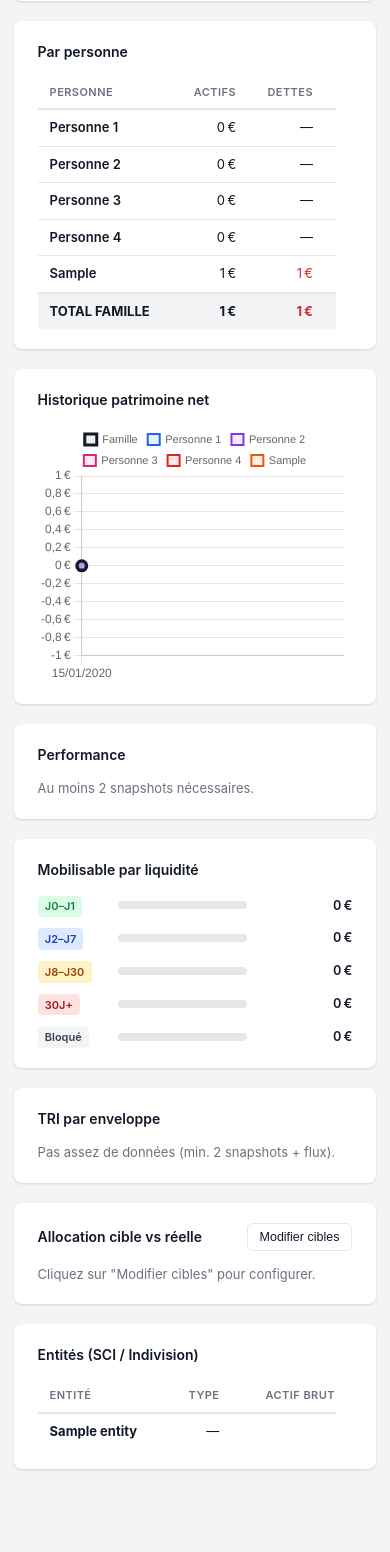
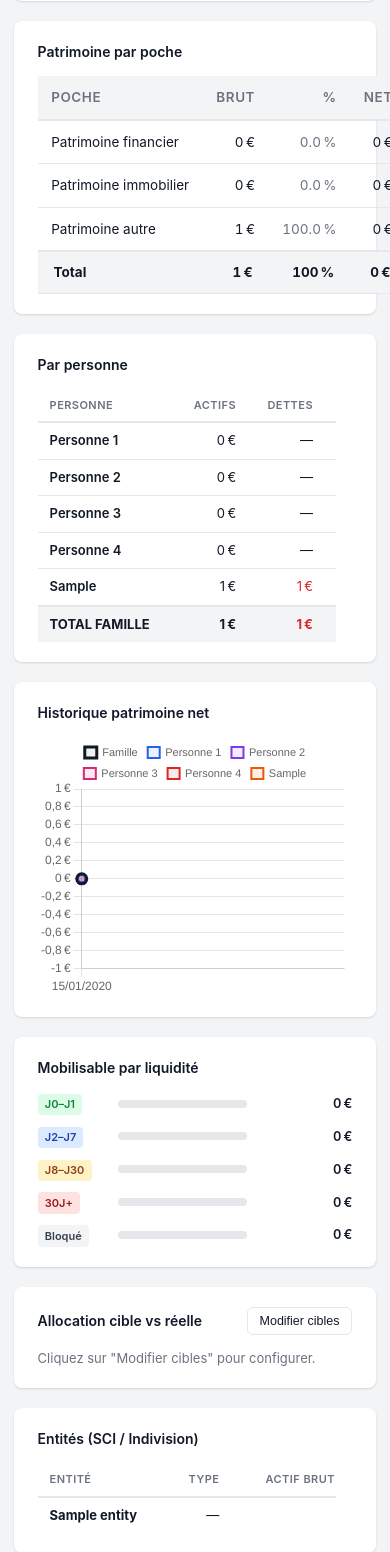
Before and after one commit to jrozelle/financy, a Flask app: page / in a window 390 px wide. Shown: the part 1163-2715 px from the top of the page. Before the commit the page ends 2635 px from the top, so only its background shows below. Run offline with Flask 3, Linux system fonts and the light colour scheme; data comes from the database, SQL or seed files in the repository; tables that the repository leaves empty hold one stand-in row (values such as "Sample post"); data that the repository does not hold is empty.

Commit message:
feat: synthese patrimoine en 3 poches (brut/net), retrait perf & TRI par enveloppe
Les cartes "Performance" (variation nette globale) et "TRI par enveloppe" (XIRR)
affichaient des valeurs peu fiables. Retirees de la Synthese (front + template).
Remplacees par une carte "Patrimoine par poche" : Patrimoine financier / immobilier
/ autre, en brut (actifs) et net (apres dette), avec % de chaque poche.

- routes/synthese.py : mapping categories -> 3 poches (MACRO_BUCKETS, ajustable) +
  agregation totals_by_macro (gross/net/debt + detail par owner) dans /api/synthese.
  Crypto -> financier, Societe -> autre, SCPI -> immobilier ; inconnu -> autre.
- synthese.js : renderPerf/renderTRI supprimes, renderMacroSynthesis ajoute
  (table .data-table, respecte le filtre Famille/owner).
- index.html : carte "Patrimoine par poche" apres les camemberts ; cartes
  Performance et TRI retirees, ligne Mobilisable + Allocation fusionnee.
- Camembert "Par enveloppe" et "Evolution par enveloppe" conserves.

La route backend /api/tri reste en place (inutilisee) : cleanup optionnel ulterieur.
Test totals_by_macro ajoute. _xirr (utilitaire teste) conserve.

Co-Authored-By: Claude Opus 4.8 (1M context) <noreply@anthropic.com>

```diff
--- a/routes/synthese.py
+++ b/routes/synthese.py
@@ -6,6 +6,25 @@ from models import (get_db, compute_position, get_entity_map, get_holdings_map,
 from auth import login_required, csrf_protect
 
 synthese_bp = Blueprint('synthese', __name__)
+
+# Regroupement des categories de positions en 3 poches patrimoniales pour la
+# synthese brut/net. Toute categorie non listee tombe dans "Patrimoine autre".
+MACRO_ORDER = ['Patrimoine financier', 'Patrimoine immobilier', 'Patrimoine autre']
+MACRO_BUCKETS = {
+    'Patrimoine financier': {
+        'Cash & dépôts', 'Monétaire', 'Obligations', 'Actions',
+        'Fond Euro', 'Produits Structurés', 'Crypto',
+    },
+    'Patrimoine immobilier': {'Immobilier', 'SCPI'},
+    'Patrimoine autre': {'Objets de valeur', 'Société', 'Autre'},
+}
+
+
+def _macro_bucket(category):
+    for bucket, cats in MACRO_BUCKETS.items():
+        if category in cats:
+            return bucket
+    return 'Patrimoine autre'
 
 
 @synthese_bp.route('/api/synthese')
@@ -57,6 +76,19 @@ def get_synthese():
                 'by_owner': {o: sum(p['net_attributed'] for p in ops if p['owner'] == o)
                              for o in owners},
             }
+
+    # Synthese en 3 poches patrimoniales, brut (gross_attributed) et net
+    # (net_attributed = brut - dette attribuee), avec detail par owner.
+    totals_by_macro = {b: {'gross': 0.0, 'net': 0.0, 'debt': 0.0, 'by_owner': {}}
+                       for b in MACRO_ORDER}
+    for p in positions:
+        m = totals_by_macro[_macro_bucket(p['category'])]
+        m['gross'] += p['gross_attributed']
+        m['net']   += p['net_attributed']
+        m['debt']  += p['debt_attributed']
+        ob = m['by_owner'].setdefault(p['owner'], {'gross': 0.0, 'net': 0.0})
+        ob['gross'] += p['gross_attributed']
+        ob['net']   += p['net_attributed']
 
     mobilizable_by_liquidity = {
         liq: sum(p['mobilizable_value'] for p in positions if p['liquidity'] == liq)
@@ -172,6 +204,7 @@ def get_synthese():
         'family':                  family,
         'totals_by_owner':         totals_by_owner,
         'totals_by_category':      totals_by_category,
+        'totals_by_macro':         totals_by_macro,
         'mobilizable_by_liquidity': mobilizable_by_liquidity,
         'entity_warnings':         entity_warnings,
         'variation':               variation,
--- a/static/modules/tabs/synthese.js
+++ b/static/modules/tabs/synthese.js
@@ -143,8 +143,7 @@ export function renderSynthese() {
   renderLiqBars(liqFiltered);
   renderEntitiesSynthese();
   renderAllocationTargets();
-  renderPerf();
-  renderTRI();
+  renderMacroSynthesis(syn.totals_by_macro, owner, isFamily);
   renderSnapshotNote(syn);
   renderWealthTarget(kpi.net);
 }
@@ -590,62 +589,32 @@ function renderLiqBars(byLiq) {
   document.getElementById('liquidity-bars').innerHTML = `<div class="liq-grid">${rows}</div>`;
 }
 
-export async function renderPerf() {
-  const hist = S.historique;
-  const el   = document.getElementById('perf-section');
-  if (hist.length < 2) {
-    el.innerHTML = '<p class="text-muted" style="font-size:13px">Au moins 2 snapshots nécessaires.</p>';
-    return;
-  }
-
-  const owner    = S.syntheseOwner;
-  const isFamily = owner === 'Famille';
-
-  const netOf = h => isFamily ? h.family_net : (h.by_owner?.[owner] || 0);
-
-  const last  = hist[hist.length - 1];
-  const first = hist[0];
-  const prev  = hist[hist.length - 2];
-
-  const lastNet  = netOf(last);
-  const firstNet = netOf(first);
-  const prevNet  = netOf(prev);
-
-  const variation = (curr, ref) => ref !== 0
-    ? ((curr - ref) / Math.abs(ref)) * 100
-    : null;
-
-  let fluxTotal = 0;
-  try {
-    const flux = await api('GET', `/api/flux?date_from=${first.date}&date_to=${last.date}`);
-    const filtered = isFamily ? flux : flux.filter(f => f.owner === owner);
-    fluxTotal = filtered.reduce((s, f) => s + (f.amount || 0), 0);
-  } catch { /* api() already shows toast on GET failure; continue with fluxTotal=0 */ }
-
-  const totalGain = lastNet - firstNet - fluxTotal;
-  const varLast   = variation(lastNet, prevNet);
-  const varTotal  = variation(lastNet, firstNet);
-
-  const perfLabel = isFamily ? '' : ` — ${owner}`;
-
-  el.innerHTML = `<div class="perf-grid">
-    <div class="perf-row">
-      <span class="perf-label">${fmtDate(prev.date)} → ${fmtDate(last.date)}${perfLabel}</span>
-      <span class="perf-val ${varLast >= 0 ? 'pos' : 'neg'}">${varLast != null ? (varLast > 0 ? '+' : '') + varLast.toFixed(2) + ' %' : '—'}</span>
-    </div>
-    <div class="perf-row">
-      <span class="perf-label">Depuis le début (${fmtDate(first.date)})${perfLabel}</span>
-      <span class="perf-val ${varTotal >= 0 ? 'pos' : 'neg'}">${varTotal != null ? (varTotal > 0 ? '+' : '') + varTotal.toFixed(2) + ' %' : '—'}</span>
-    </div>
-    <div class="perf-row">
-      <span class="perf-label">Gain / perte hors flux${perfLabel}</span>
-      <span class="perf-val ${totalGain >= 0 ? 'pos' : 'neg'}">${(totalGain >= 0 ? '+' : '') + fmt(totalGain)}</span>
-    </div>
-    <div class="perf-row">
-      <span class="perf-label">Flux cumulés (${fmtDate(first.date)} → ${fmtDate(last.date)})${perfLabel}</span>
-      <span class="perf-val">${fmt(fluxTotal)}</span>
-    </div>
-  </div>`;
+function renderMacroSynthesis(byMacro, owner, isFamily) {
+  const el = document.getElementById('macro-synthese');
+  if (!el) return;
+  if (!byMacro) { el.innerHTML = ''; return; }
+  const order = ['Patrimoine financier', 'Patrimoine immobilier', 'Patrimoine autre'];
+  const rows = order.map(label => {
+    const m = byMacro[label] || { gross: 0, net: 0, by_owner: {} };
+    const gross = isFamily ? (m.gross || 0) : (m.by_owner?.[owner]?.gross || 0);
+    const net   = isFamily ? (m.net   || 0) : (m.by_owner?.[owner]?.net   || 0);
+    return { label, gross, net };
+  });
+  const totGross = rows.reduce((s, r) => s + r.gross, 0);
+  const totNet   = rows.reduce((s, r) => s + r.net, 0);
+  const pct  = (v, t) => t ? (v / t * 100) : 0;
+  const cell = (v, t) => `<td class="num">${fmt(v)}</td><td class="num text-muted">${pct(v, t).toFixed(1)} %</td>`;
+  el.innerHTML = `<table class="data-table" style="width:100%">
+    <thead><tr><th>Poche</th><th class="num">Brut</th><th class="num">%</th><th class="num">Net</th><th class="num">%</th></tr></thead>
+    <tbody>
+      ${rows.map(r => `<tr><td>${esc(r.label)}</td>${cell(r.gross, totGross)}${cell(r.net, totNet)}</tr>`).join('')}
+    </tbody>
+    <tfoot><tr>
+      <td><strong>Total</strong></td>
+      <td class="num"><strong>${fmt(totGross)}</strong></td><td class="num">100 %</td>
+      <td class="num"><strong>${fmt(totNet)}</strong></td><td class="num">100 %</td>
+    </tr></tfoot>
+  </table>`;
 }
 
 // ─── Snapshot notes ──────────────────────────────────────────────────────
@@ -748,50 +717,3 @@ async function openWealthTargetEditor() {
   renderWealthTarget(kpiNet);
   toast(target ? 'Objectif enregistré' : 'Objectif supprimé');
 }
-
-// ─── TRI ─────────────────────────────────────────────────────────────────
-
-async function renderTRI() {
-  const el = document.getElementById('tri-section');
-  if (!el) return;
-  const owner = S.syntheseOwner;
-  const isFamily = owner === 'Famille';
-  const url = isFamily ? '/api/tri' : `/api/tri?owner=${encodeURIComponent(owner)}`;
-
-  try {
-    const data = await api('GET', url);
-    if (!data.tri || Object.keys(data.tri).length === 0) {
-      el.innerHTML = '<p class="text-muted" style="font-size:13px">Pas assez de données (min. 2 snapshots + flux).</p>';
-      return;
-    }
-    const globalTri = data.tri._global;
-    const envs = Object.entries(data.tri)
-      .filter(([k]) => k !== '_global')
-      .sort((a, b) => b[1] - a[1]);
-
-    let html = '<div class="tri-grid">';
-    if (globalTri != null) {
-      const cls = globalTri >= 0 ? 'pos' : 'neg';
-      const label = isFamily ? 'TRI global' : `TRI global — ${esc(owner)}`;
-      html += `<div class="tri-row tri-global">
-        <span class="tri-label">${label}</span>
-        <span class="tri-val ${cls}">${globalTri > 0 ? '+' : ''}${globalTri.toFixed(2)}\u202f%</span>
-      </div>`;
-    }
-    html += `<div class="tri-period text-muted" style="font-size:12px;margin-bottom:.5rem">${fmtDate(data.first_date)} → ${fmtDate(data.date)}</div>`;
-    for (const [env, tri] of envs) {
-      const cls = tri >= 0 ? 'pos' : 'neg';
-      html += `<div class="tri-row">
-        <span class="tri-label">${esc(env)}</span>
-        <span class="tri-val ${cls}">${tri > 0 ? '+' : ''}${tri.toFixed(2)}\u202f%</span>
-      </div>`;
-    }
-    if (data.excluded_flux) {
-      html += `<div class="text-muted" style="font-size:11px;margin-top:.5rem">⚠ ${data.excluded_flux} flux hors plage ignoré(s) dans le calcul.</div>`;
-    }
-    html += '</div>';
-    el.innerHTML = html;
-  } catch {
-    el.innerHTML = '<p class="text-muted" style="font-size:13px">Erreur lors du calcul du TRI.</p>';
-  }
-}
--- a/templates/index.html
+++ b/templates/index.html
@@ -119,6 +119,12 @@
           <div class="chart-wrap"><canvas id="synthese-env-chart"></canvas></div>
         </div>
       </div>
+
+      <div class="card">
+        <h2>Patrimoine par poche</h2>
+        <div id="macro-synthese"></div>
+      </div>
+
       <div class="card">
         <h2>Par personne</h2>
         <div id="owners-table"></div>
@@ -142,19 +148,8 @@
 
       <div class="charts-row">
         <div class="card">
-          <h2>Performance</h2>
-          <div id="perf-section"></div>
-        </div>
-        <div class="card">
           <h2>Mobilisable par liquidité</h2>
           <div id="liquidity-bars"></div>
-        </div>
-      </div>
-
-      <div class="charts-row">
-        <div class="card">
-          <h2>TRI par enveloppe</h2>
-          <div id="tri-section"></div>
         </div>
         <div class="card">
           <div style="display:flex;align-items:center;justify-content:space-between;margin-bottom:.875rem">
```
Also changed, not shown: tests/test_api.py (+21 -0 lines).
